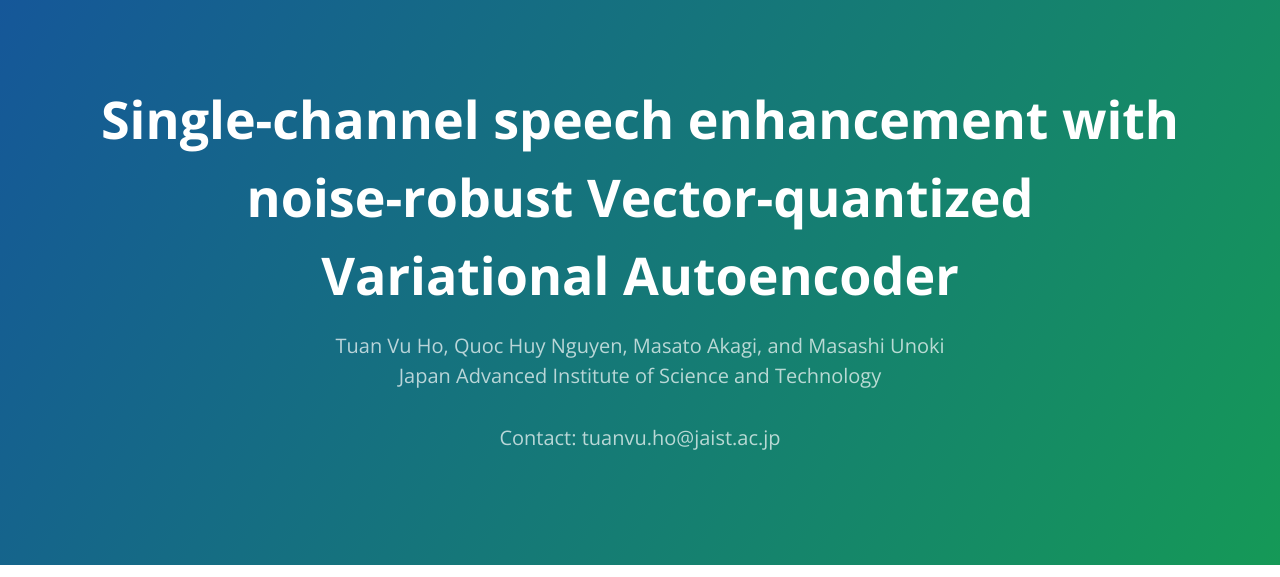
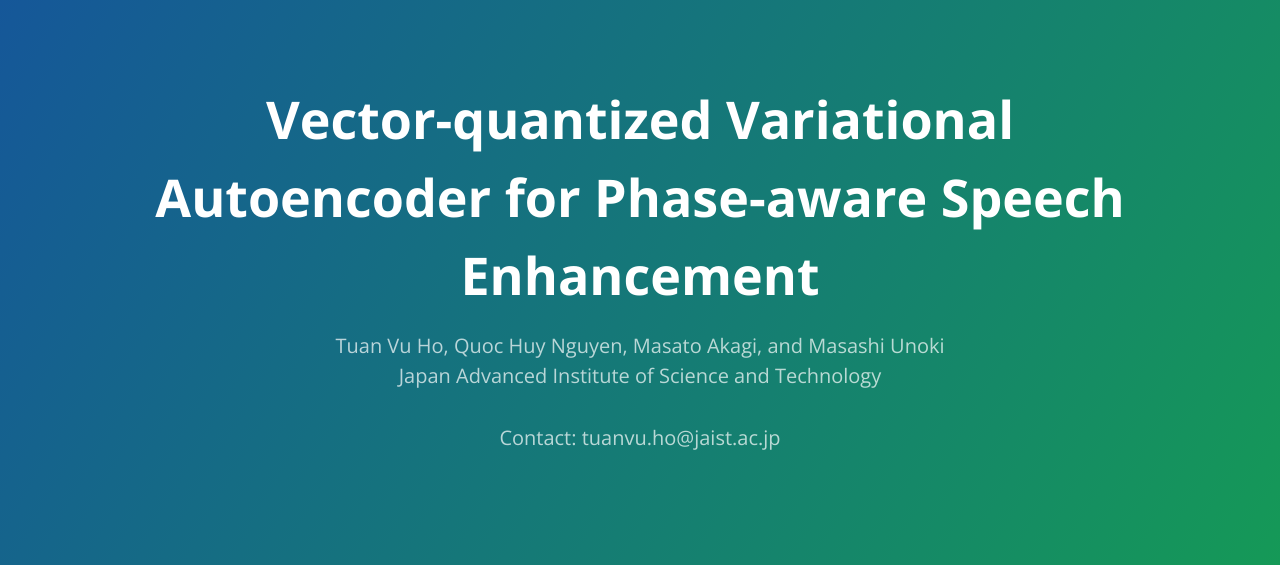
Before and after one commit to tuanvu92/IS2022-CVQ, a website: page index.html in a window 1280 px wide. Shown: the top 577 px of the page. Drawn offline with nearby package versions, Linux system fonts and the light colour scheme.

Commit message:
Update index.html

```diff
--- a/index.html
+++ b/index.html
@@ -2,7 +2,7 @@
 <html lang="en-us">
   <head>
     <meta charset="UTF-8">
-    <title>ICASSP 2022 Demo</title>
+    <title>Interspeech 2022 Demo</title>
     <meta name="viewport" content="width=device-width, initial-scale=1">
     <meta name="theme-color" content="#157878">
     <link rel="stylesheet" href="css/normalize.css">
@@ -11,7 +11,7 @@
   </head>
   <body>
     <section class="page-header">
-      <h1 class="project-name">Single-channel speech enhancement with noise-robust Vector-quantized Variational Autoencoder</h1>
+      <h1 class="project-name">Vector-quantized Variational Autoencoder for Phase-aware Speech Enhancement</h1>
       <h2 class="project-tagline">Tuan Vu Ho, Quoc Huy Nguyen, Masato Akagi, and Masashi Unoki <br> Japan Advanced Institute of Science and Technology</h2>
       <h2 class="project-tagline">Contact: tuanvu.ho@jaist.ac.jp</h2>
     </section>
```
